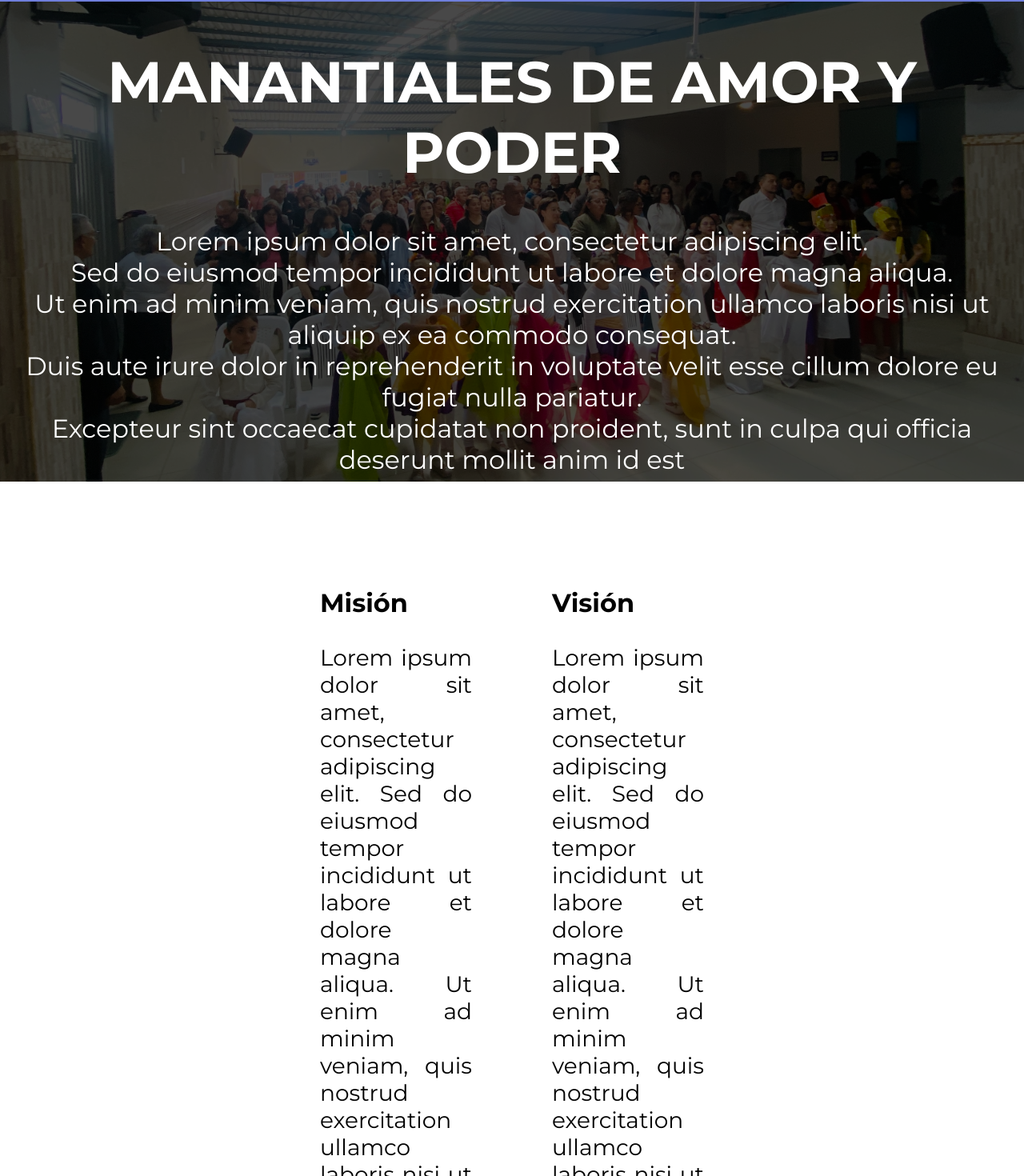
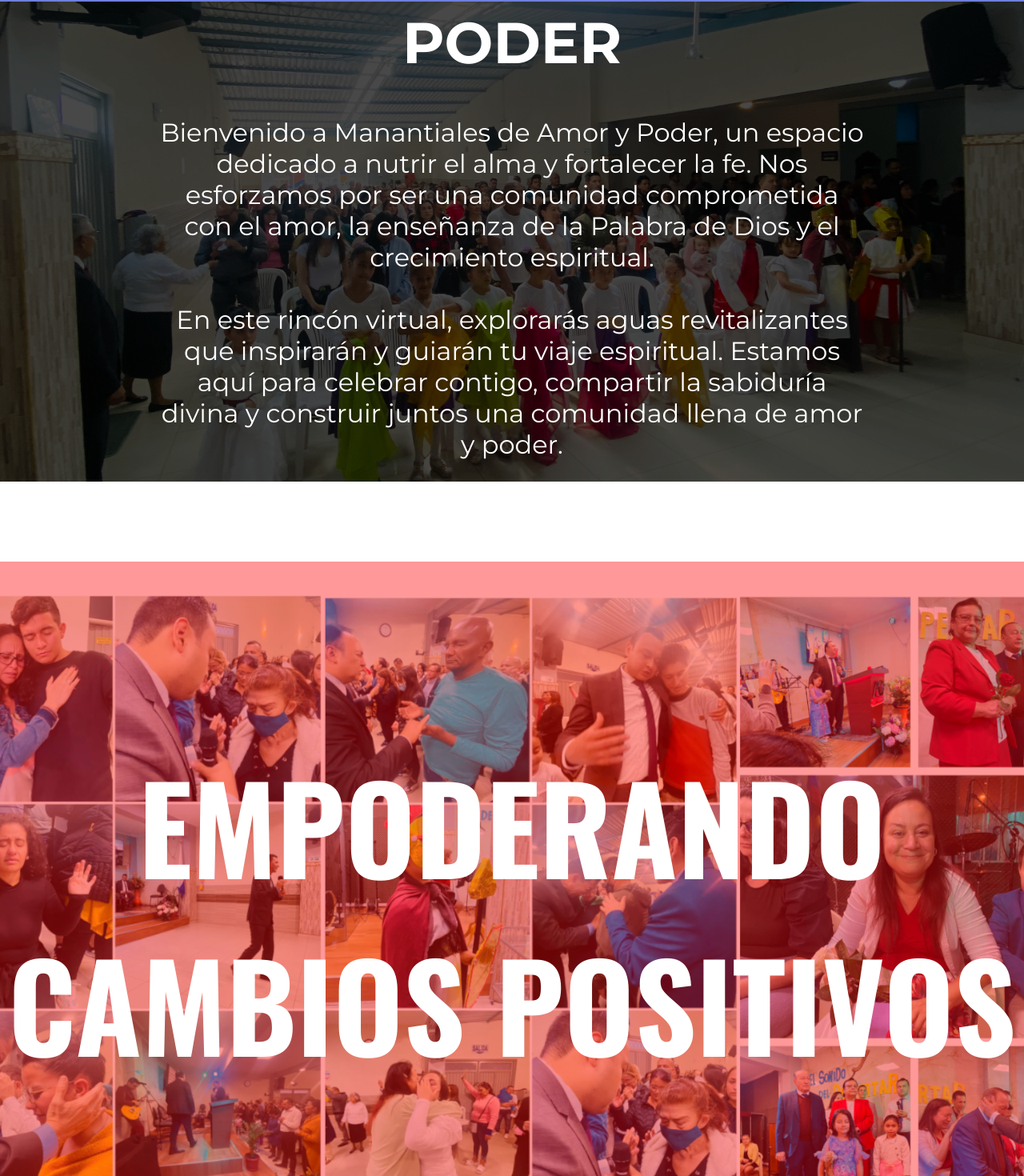
Before and after one commit to CarlosMayaDev/manantiales, a React (Create React App) app: page /conocenos in a window 1280 px wide. Shown: the part 228-1698 px from the top of the page at 80% size. Built offline with nearby package versions, Linux system fonts and the light colour scheme.

Commit message:
Conocenos section and improving Landing

```diff
--- a/public/index.html
+++ b/public/index.html
@@ -4,6 +4,8 @@
     <meta charset="utf-8" />
     <link rel="icon" href="%PUBLIC_URL%/favicon.ico" />
     <link rel="stylesheet" href="https://fonts.googleapis.com/css?family=Montserrat" />
+    <link rel="stylesheet" href="https://fonts.googleapis.com/css2?family=Oswald:wght@400;700&display=swap" />
+    <link rel="stylesheet" href="https://fonts.googleapis.com/css2?family=Roboto+Condensed:wght@400;700&display=swap" />
     <link href="https://fonts.googleapis.com/css?family=Montserrat:400,700&display=swap" rel="stylesheet">
     <meta name="viewport" content="width=device-width, initial-scale=1" />
     <meta name="theme-color" content="#000000" />
--- a/src/views/Conocenos.jsx
+++ b/src/views/Conocenos.jsx
@@ -6,9 +6,22 @@ const Conocenos = () => {
         <>
             <div className={styles.imageContainer}>
                 <h1 className={styles.h1}>MANANTIALES DE AMOR Y PODER</h1>
-                <h2 className={styles.h2}>Lorem ipsum dolor sit amet, consectetur adipiscing elit. <br />Sed do eiusmod tempor incididunt ut labore et dolore magna aliqua. <br />Ut enim ad minim veniam, quis nostrud exercitation ullamco laboris nisi ut aliquip ex ea commodo consequat. <br />Duis aute irure dolor in reprehenderit in voluptate velit esse cillum dolore eu fugiat nulla pariatur. <br />Excepteur sint occaecat cupidatat non proident, sunt in culpa qui officia deserunt mollit anim id est</h2>
+                <h2 className={styles.h2}>Bienvenido a Manantiales de Amor y Poder, un espacio dedicado a nutrir el alma y fortalecer la fe. Nos esforzamos por ser una comunidad comprometida con el amor, la enseñanza de la Palabra de Dios y el crecimiento espiritual.
+        <br /><br />
+        En este rincón virtual, explorarás aguas revitalizantes que inspirarán y guiarán tu viaje espiritual. Estamos aquí para celebrar contigo, compartir la sabiduría divina y construir juntos una comunidad llena de amor y poder.
+        <br /><br />
+        ¡Únete a nosotros en este emocionante viaje y descubre la maravilla de caminar junto a Manantiales de Amor y Poder!</h2>
             </div>
 
+            <div className={styles.empoderandoContainer}>
+            <h5 className={styles.h5}>EMPODERANDO CAMBIOS POSITIVOS</h5>
+            </div>
+
+            <div className={styles.empoderandoTexto}>
+                <p className={styles.h4}>
+                Siguiendo la enseñanza de Jesús, tal como se expresa en Marcos 16:15, la Comunidad de Manantiales de Amor y Poder, como parte activa del cuerpo de Cristo, se embarca con entusiasmo en la misión de la Gran Comisión. Nos esforzamos por impulsar cambios significativos en las familias, buscando crear una sociedad fundamentada en principios y valores inspirados en la sabiduría de la Palabra de Dios. ¡Somos agentes de transformación con un propósito claro y relevante!
+                </p>
+            </div>
             <div className={styles.misionVision}>
                 <div className={styles.mision}>
                     <h3 className={styles.h3}>Misión</h3>
--- a/src/views/Conocenos.module.css
+++ b/src/views/Conocenos.module.css
@@ -7,7 +7,7 @@
     display: flex; /* Activa el modelo de caja flexible */
     flex-direction: column; /* Apila los elementos hijos verticalmente */
     justify-content: center; /* Centra verticalmente los elementos hijos */
-    align-items: center; /* Centra horizontalmente los elementos hijos */
+    align-items: center;
 }
 
 .imageContainer::before {
@@ -40,6 +40,8 @@
     color: #fff;
     text-align: center;
     position: relative;
+    margin-left: 200px;
+    margin-right: 200px;
 }
 
 .h3 {
@@ -55,6 +57,14 @@
     font-weight: normal;
     color: #000000;
     text-align: justify;
+}
+
+.h5 {
+    font-size: 150px;
+    font-family: 'Oswald', sans-serif;
+    color: #fff;
+    text-align: center;
+    position: relative;
 }
 
 
@@ -77,3 +87,41 @@
     margin-right: 500px;
     margin-left: 500px;
 }
+
+.empoderandoContainer {
+    font-family: 'Roboto Condensed', sans-serif;
+    margin-top: 100px;
+    position: relative;
+    width: 100%;
+    height: 880px;
+    overflow: hidden; /* Asegura que el pseudoelemento no salga del contenedor */
+    background-color: rgba(255, 0, 0, 0.4);
+    display: flex; /* Activa el modelo de caja flexible */
+    flex-direction: column; /* Apila los elementos hijos verticalmente */
+    justify-content: center; /* Centra verticalmente los elementos hijos */
+    align-items: center;
+}
+
+.empoderandoContainer::before {
+    content: "";
+    position: absolute;
+    top: 0;
+    left: 0;
+    width: 100%;
+    height: 100%;
+    background-image: url('../assets/Empoderando.jpg');
+    background-size: cover;
+    background-repeat: no-repeat;
+    background-position: center;
+    z-index: -1;
+}
+
+.empoderandoTexto {
+    display: flex;
+    align-items: center;
+    justify-content: center;
+    margin-top: 100px;
+    margin-bottom: 100px;
+    margin-right: 600px;
+    margin-left: 600px;
+}
--- a/src/views/Landing.jsx
+++ b/src/views/Landing.jsx
@@ -2,7 +2,6 @@ import React from "react";
 import ImageCarousel from "../components/Carousel";
 import styles from "./Landing.module.css";
 import videoLanding from "../assets/videoLanding.MP4";
-import imagen1 from "../assets/IMG_1214 22.jpg";
 import { Link, NavLink } from 'react-router-dom';
 import InstagramFeed from "../components/InstagramFeed";
 import Donaciones from "../components/Donaciones";
@@ -49,9 +48,17 @@ const Landing = () => {
         <h3 className={styles.h3Bien} >Estoy buscando conocer mejor a Jesús.</h3>
         </Link>
       </div>
+      <div className={styles.versiculoContainer}>
+        <p className={styles.p2}>¡Mirad cuán bueno y cuán delicioso es habitar los hermanos juntos en armonía!</p>
+        <p className={styles.p2}>Salmos 133:1</p>
+      </div>
       <div className={styles.formacionContainer}>
         <h1 className={styles.h7Form}>Únete a nuestras escuelas de formación</h1>
-          <h3 className={styles.h8Form}> <NavLink to="/formacion" className={styles.enlaceFormacion}>Discipulado</NavLink>
+          <h3 className={styles.h8Form}>
+            <p className={styles.p3}>
+            Cada una de nuestras escuelas está diseñada para brindarte herramientas prácticas y enseñanzas profundas que te guiarán en tu crecimiento espiritual.
+            </p>
+            <NavLink to="/formacion" className={styles.enlaceFormacion}>Discipulado</NavLink>
             <br />
             <NavLink to="/formacion" className={styles.enlaceFormacion}>Transforma</NavLink>
             <br />
--- a/src/views/Landing.module.css
+++ b/src/views/Landing.module.css
@@ -120,7 +120,7 @@ video {
   .formacionContainer {
     margin-top: 100px;
     width: 100%; /* Establece el ancho del contenedor */
-    height: 430px; /* Establece la altura del contenedor */
+    height: 530px; /* Establece la altura del contenedor */
     background-image: url('../assets/IMG_1209\ 2.jpg'); /* Ruta de la imagen de fondo */
     background-size: cover; /* Escala la imagen para que cubra todo el contenedor */
     background-repeat: no-repeat; /* Evita que la imagen se repita */
@@ -157,10 +157,65 @@ video {
     width: 100%;
     text-align: center;
     position: absolute;
-    top: 25%;
+    top: 18%;
 }
 
 .enlaceFormacion {
     color: #fff;
+    font-weight: bold;
+    font-size: 34px;
     text-decoration: none;
+    transition: underline 0.3s ease; /* Agrega una transición para suavizar el cambio */
 }
+
+.enlaceFormacion:hover {
+    text-decoration: underline; /* Subraya el texto al pasar el cursor por encima */
+}
+
+.versiculoContainer {
+    position: relative;
+    margin: 100px 0;
+    padding: 20px;
+    width: 100%;
+    height: 1200px;
+    overflow: hidden;
+    background-color: rgba(52, 77, 214, 0.6);
+    display: flex;
+    flex-direction: column;
+    justify-content: center;
+    align-items: center;
+}
+
+.versiculoContainer::before {
+    content: "";
+    position: absolute;
+    top: 0;
+    left: 0;
+    width: 100%;
+    height: 100%;
+    background-image: url('../assets/313406135_437505558548539_1126158959325515491_n.jpg');
+    background-size: cover;
+    background-repeat: no-repeat;
+    background-position-y: 55%;
+    z-index: -1;
+}
+
+.p2 {
+    font-size: 52px;
+    font-family: 'Montserrat', sans-serif;
+    font-weight: bold;
+    color: #fff;
+    text-align: center;
+    position: relative;
+    margin: 20px;
+}
+
+.p3 {
+    font-size: 28px;
+    font-family: 'Montserrat', sans-serif;
+    font-weight: normal;
+    color: #fff;
+    text-align: center;
+    position: relative;
+    margin: 20px;
+}
```
Also changed, not shown: src/assets/313406135_437505558548539_1126158959325515491_n.jpg (added), src/assets/Empoderando.jpg (added). Lines whose indentation alone changed are shown as unchanged.
